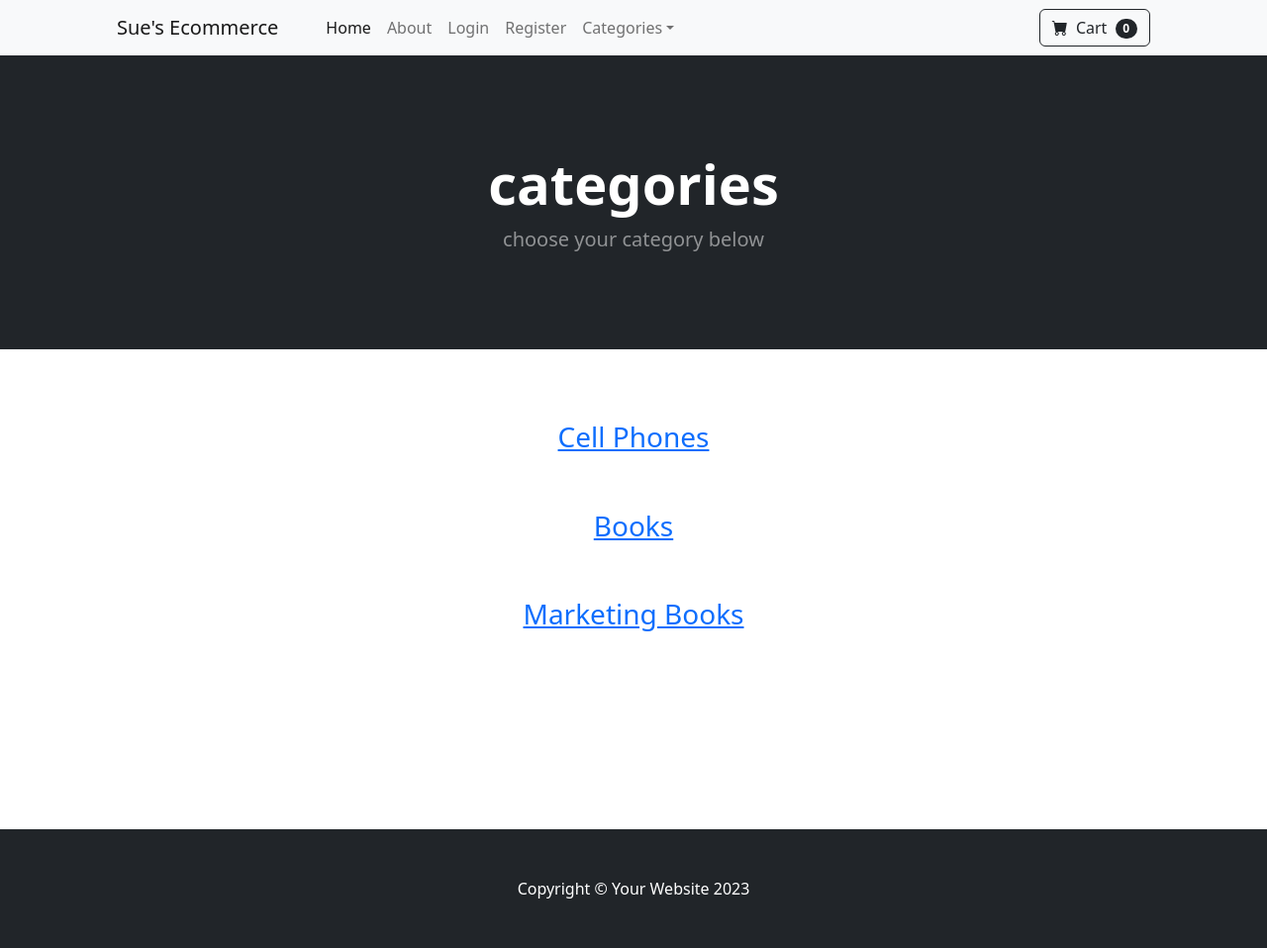
After one commit to sama207/ecom-project-, a Django app: page /category_summary in a window 1280 px wide. The commit adds this page. Shown: the whole page at 99% size. Run offline with Django 5.2, Linux system fonts and the light colour scheme; data comes from the database, SQL or seed files in the repository; both versions use the stored data as it was after the commit; some libraries are stand-ins or nearby versions.

Commit message:
done video 20

```diff
--- a/cart/cart.py
+++ b/cart/cart.py
@@ -23,6 +23,24 @@ class Cart:
         else:
             self.cart[product_id] = int(product_quantity)
         self.session.modified = True
+
+    def cart_total(self):
+
+        product_ids = self.cart.keys()
+        products = Product.objects.filter(id__in=product_ids)
+        quantities = self.cart
+
+        total = 0
+        for key, value in quantities.items():
+            key = int(key)
+            for product in products:
+                if product.id == key:
+                    if product.is_sale:
+                        total = total + (product.sale_price * value)
+                    else:
+                        total = total + (product.price * value)
+
+        return total
 
     def __len__(self):
         return len(self.cart)
--- a/cart/views.py
+++ b/cart/views.py
@@ -2,18 +2,18 @@ from django.shortcuts import render, get_object_or_404
 from .cart import Cart
 from store.models import Product
 from django.http import JsonResponse
-
 
 # Create your views here.
 def cart_summary(request):
     cart = Cart(request)
     cart_products = cart.get_prods
     quantities = cart.get_quants
+    totals=cart.cart_total()
 
     return render(
         request,
         "cart_summary.html",
-        {"cart_products": cart_products, "quantities": quantities},
+        {"cart_products": cart_products, "quantities": quantities,"totals":totals},
     )
 
 
--- /dev/null
+++ b/store/templates/category_summary.html
@@ -0,0 +1,33 @@
+{% extends 'base.html'%}
+
+{% block content %}
+<!-- Header-->
+<header class="bg-dark py-5">
+    <div class="container px-4 px-lg-5 my-5">
+        <div class="text-center text-white">
+            <h1 class="display-4 fw-bolder">categories</h1>
+            <p class="lead fw-normal text-white-50 mb-0">choose your category below </p>
+        </div>
+    </div>
+</header>
+<div class="container">
+    <div class="row">
+        <center>
+            <div class="col-8">
+                <br/><br/>
+                {% for category in categories %}
+                <br/>
+                <h3> <a class="category" href="{% url 'category' category %}"> {{category.name}} </a></h3>
+                <br/>
+
+                {% endfor %}
+
+                <br/><br/>
+                <br/><br/>
+                <br/><br/>
+                <br/>
+            </div>
+        </center>
+    </div>
+</div>
+{% endblock %}
--- a/store/templates/navbar.html
+++ b/store/templates/navbar.html
@@ -20,7 +20,7 @@
                     <a class="nav-link dropdown-toggle" id="navbarDropdown" href="#" role="button"
                         data-bs-toggle="dropdown" aria-expanded="false">Categories</a>
                     <ul class="dropdown-menu" aria-labelledby="navbarDropdown">
-                        <li><a class="dropdown-item" href="{% url 'home' %}">All Products</a></li>
+                        <li><a class="dropdown-item" href="{% url 'category_summary' %}">All Products</a></li>
                         <li>
                             <hr class="dropdown-divider" />
                         </li>
--- a/store/urls.py
+++ b/store/urls.py
@@ -9,4 +9,5 @@ urlpatterns = [
     path("register/", views.register_user, name="register"),
     path("product/<int:pk>", views.product, name="product"),
     path("category/<str:foo>", views.category, name="category"),
+    path("category_summary", views.category_summary, name="category_summary"),
     ]
--- a/store/views.py
+++ b/store/views.py
@@ -22,6 +22,14 @@ def product(request, pk):
     product = Product.objects.get(id=pk)
     return render(request, "product.html", {"product": product})
 
+def category_summary(request):
+        categories=Category.objects.all()
+
+        return render(
+        request,
+        "category_summary.html",
+        {"categories":categories},
+        )
 
 def category(request, foo):
     # replace hyphens with spaces
```
Also changed, not shown: cart/templates/cart_summary.html (+12 -5 lines), db.sqlite3.
